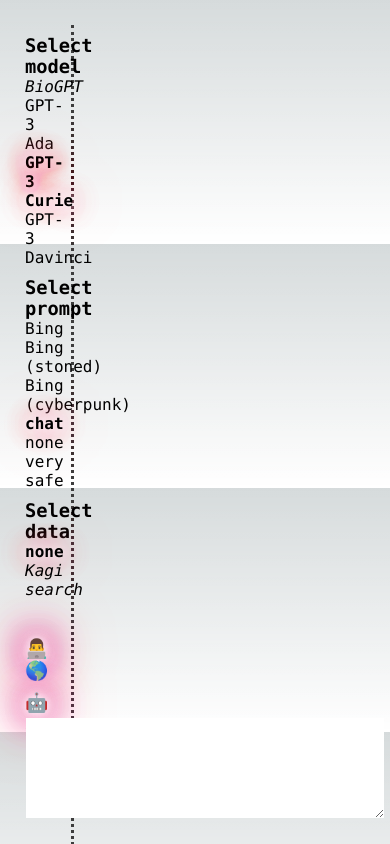
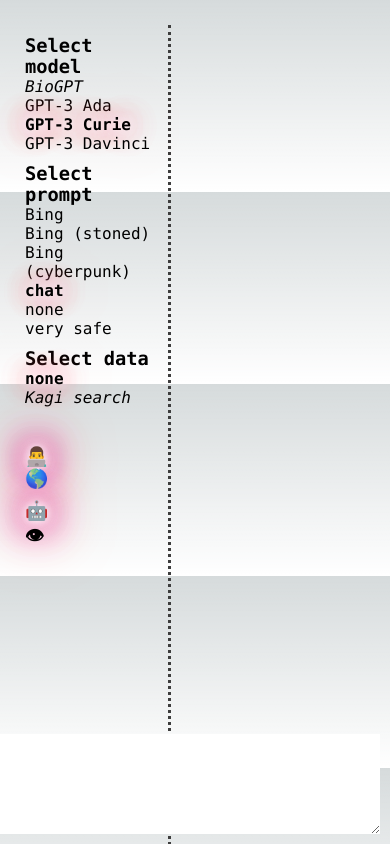
Before and after one commit to dovinmu/transformer-testbed, a Next.js app: page / in a window 390 px wide. Built offline with nearby package versions, Linux system fonts and the light colour scheme.

Commit message:
less bad mobile css

```diff
--- a/pages/index.tsx
+++ b/pages/index.tsx
@@ -203,7 +203,7 @@
   };
 
   return (
-    <form onSubmit={handleSubmit} className={styles.description}>
+    <form onSubmit={handleSubmit}>
       <fieldset>
         <textarea value={message} onChange={handleChange} onKeyDown={handleKeyDown}/>
         {/* <button type="submit" disabled={disabled}>Send</button> */}
--- a/styles/Home.module.css
+++ b/styles/Home.module.css
@@ -46,8 +46,8 @@
 /* what you type into */
 .chatbox {
   position: absolute;
-  bottom: 0;
-  right: 0;
+  bottom: 10px;
+  right: 10px;
   font-size: 0.85rem;
   max-width: var(--max-width);
   width: 100%;
@@ -197,79 +197,22 @@
 
 /* Mobile */
 @media (max-width: 700px) {
-  .content {
-    padding: 4rem;
-  }
 
-  .grid {
-    grid-template-columns: 1fr;
-    margin-bottom: 120px;
-    max-width: 320px;
-    text-align: center;
-  }
-
-  .card {
-    padding: 1rem 2.5rem;
-  }
-
-  .card h2 {
-    margin-bottom: 0.5rem;
-  }
-
-  .center {
-    padding: 8rem 0 6rem;
-  }
-
-  .center::before {
-    transform: none;
-    height: 300px;
-  }
 
   .description {
     font-size: 0.8rem;
+    width: 90vw;
+    padding: 0;
+    margin: 0;
   }
 
-  .description a {
-    padding: 1rem;
+  .sidebar {
+    width: 40%;
   }
 
-  .description p,
-  .description div {
-    display: flex;
-    justify-content: center;
-    position: fixed;
-    width: 100%;
+  .sidebar p {
   }
 
-  .description p {
-    align-items: center;
-    inset: 0 0 auto;
-    padding: 2rem 1rem 1.4rem;
-    border-radius: 0;
-    border: none;
-    border-bottom: 1px solid rgba(var(--callout-border-rgb), 0.25);
-    background: linear-gradient(
-      to bottom,
-      rgba(var(--background-start-rgb), 1),
-      rgba(var(--callout-rgb), 0.5)
-    );
-    background-clip: padding-box;
-    backdrop-filter: blur(24px);
-  }
-
-  .description div {
-    align-items: flex-end;
-    pointer-events: none;
-    inset: auto 0 0;
-    padding: 2rem;
-    height: 200px;
-    background: linear-gradient(
-      to bottom,
-      transparent 0%,
-      rgb(var(--background-end-rgb)) 40%
-    );
-    z-index: 1;
-  }
 }
 
 /* Tablet and Smaller Desktop */
```
